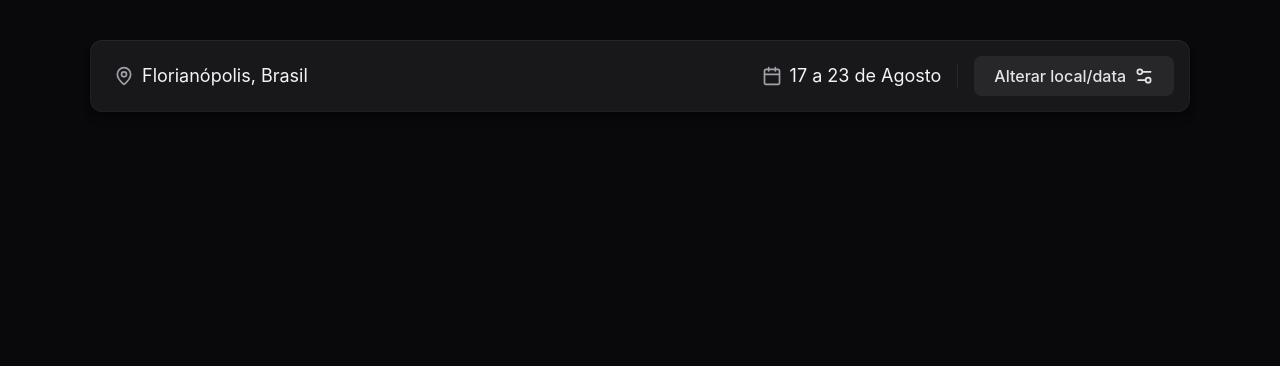
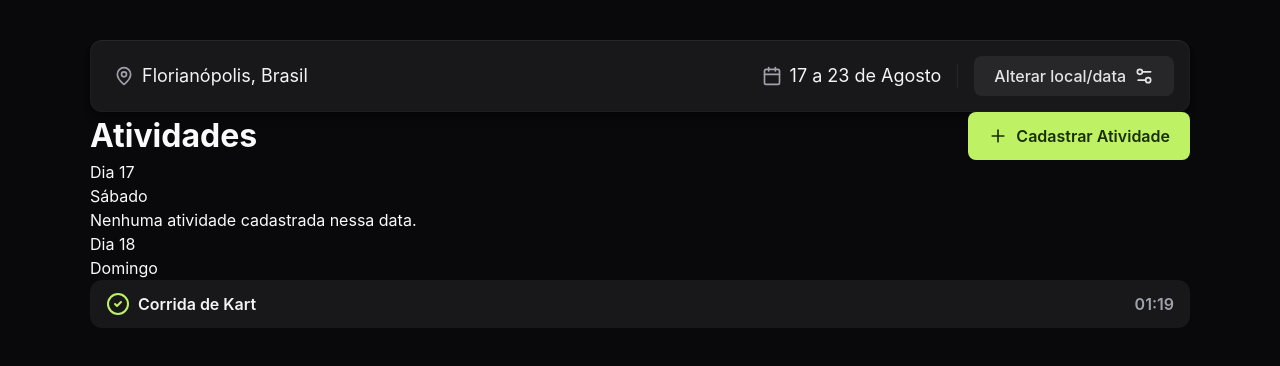
Before and after one commit to israelcruzz/plann.er-frontend, a React (Vite) app: page /trips/1 in a window 1280 px wide. Shown: the top 366 px of the page. Built offline with nearby package versions, Linux system fonts and the light colour scheme.

Commit message:
feat: add activity item component

```diff
--- a/package.json
+++ b/package.json
@@ -11,11 +11,13 @@
   },
   "dependencies": {
     "date-fns": "^3.6.0",
+    "dayjs": "^1.11.12",
     "lucide-react": "^0.408.0",
     "react": "^18.3.1",
     "react-day-picker": "^8.10.1",
     "react-dom": "^18.3.1",
     "react-router-dom": "^6.24.1",
+    "tailwind-merge": "^2.4.0",
     "tailwind-variants": "^0.2.1"
   },
   "devDependencies": {
--- /dev/null
+++ b/src/components/activity-item/index.tsx
@@ -0,0 +1,45 @@
+import { Badge, CircleCheck } from "lucide-react";
+import { twMerge } from "tailwind-merge";
+import dayjs from "dayjs";
+import { HTMLAttributes } from "react";
+
+interface AcitivityItemProps extends HTMLAttributes<HTMLButtonElement> {
+  name: string;
+  occurs: Date;
+  done?: boolean;
+}
+
+export const AcitivityItem = ({
+  name,
+  occurs,
+  done,
+  className,
+  ...props
+}: AcitivityItemProps) => {
+  return (
+    <button
+      className={twMerge(
+        "w-full px-4 py-3 bg-zinc-900 gap-2 rounded-xl flex justify-between",
+        className
+      )}
+      {...props}
+    >
+      <div className="flex gap-2">
+        {done ? (
+          <>
+            <CircleCheck className="text-lime-300" />
+          </>
+        ) : (
+          <>
+            <Badge className="text-zinc-400" />
+          </>
+        )}
+        <span className="text-zinc-100 text-base font-semibold">{name}</span>
+      </div>
+
+      <span className="text-zinc-400 font-semibold">
+        {dayjs(occurs).format("HH:mm")}
+      </span>
+    </button>
+  );
+};
--- a/src/pages/trip-details/index.tsx
+++ b/src/pages/trip-details/index.tsx
@@ -1,5 +1,6 @@
-import { Calendar, MapPin, Settings2 } from "lucide-react";
+import { Calendar, MapPin, Plus, Settings2 } from "lucide-react";
 import { Button } from "../../components/button";
+import { AcitivityItem } from "../../components/activity-item";
 
 export function TripDetails() {
   return (
@@ -24,6 +25,36 @@ export function TripDetails() {
           </Button>
         </div>
       </header>
+
+      <div>
+        <section>
+          <div className="flex justify-between">
+            <h1 className="text-[32px] text-zinc-50 font-bold">Atividades</h1>
+            <Button variant="primary">
+              <Plus size={20} />
+              <span className="font-semibold">Cadastrar Atividade</span>
+            </Button>
+          </div>
+
+          <div>
+            <div>
+              <h3>Dia 17</h3>
+              <span>Sábado</span>
+
+              <p>Nenhuma atividade cadastrada nessa data.</p>
+            </div>
+
+            <div>
+              <h3>Dia 18</h3>
+              <span>Domingo</span>
+
+              <AcitivityItem name="Corrida de Kart" occurs={new Date()} done />
+            </div>
+          </div>
+        </section>
+
+        <section></section>
+      </div>
     </main>
   );
 }
```
Also changed, not shown: 1 other file (tests, documents, lock files or other folders).
